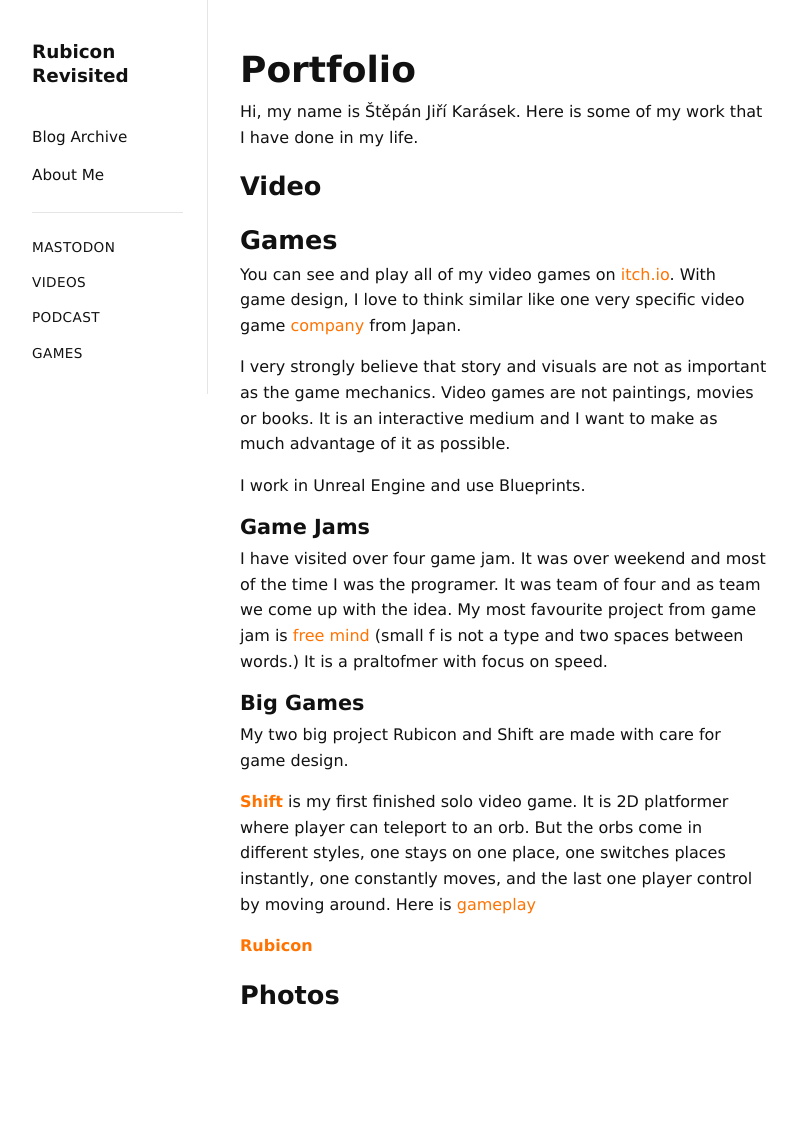
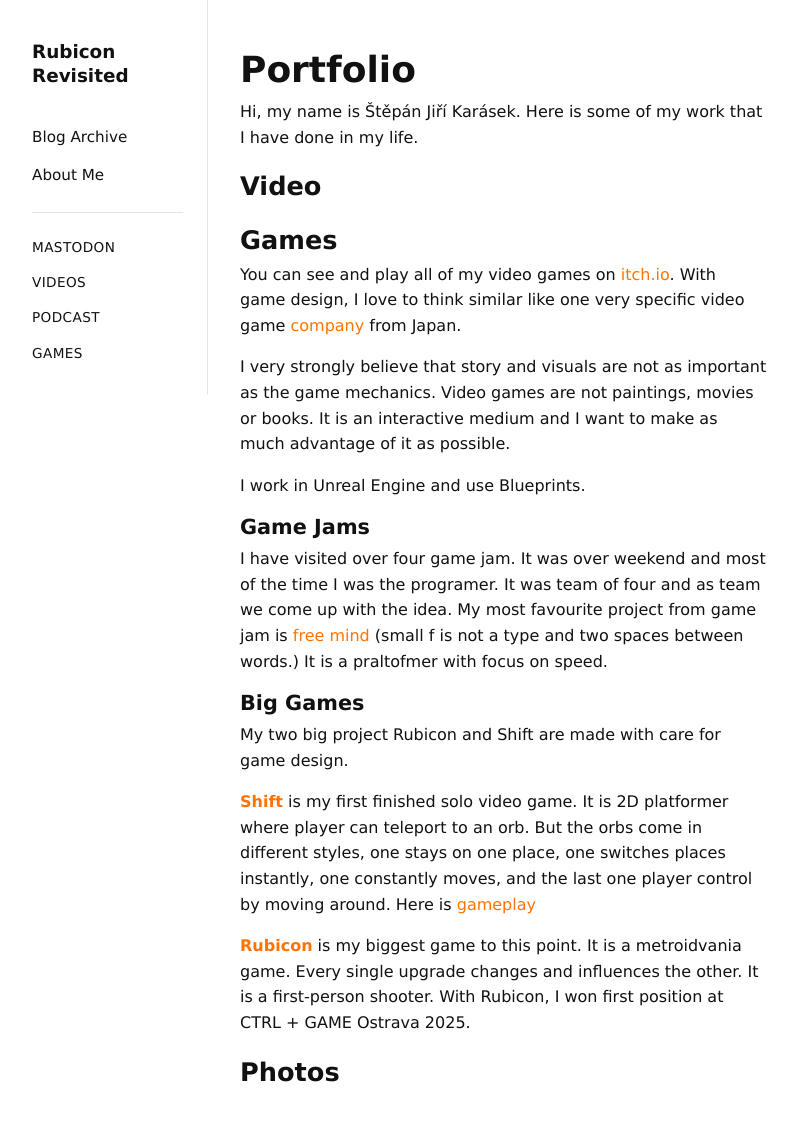
Before and after one commit to StepanJiri/stepankarasek.github.io, a Jekyll site: the page built from portfolio.md, in a window 1280 px wide. Shown: the whole page, without its empty margins (152-949 px from the left). Built offline with Jekyll 4.4.1, drawn with Linux system fonts in a browser that asks for light colours; before the commit the page ends 1057 px from its top, so only the background shows below that.

Commit message:
Update portfolio.md

```diff
--- a/portfolio.md
+++ b/portfolio.md
@@ -8,12 +8,6 @@ permalink: /portfolio/
 Hi, my name is Štěpán Jiří Karásek. Here is some of my work that I have done in my life.
 
 ## Video
-
-
-
-
-
-
 
 ## Games
 You can see and play all of my video games on [itch.io](https://jirka-karasek.itch.io/). With game design, I love to think similar like one very specific video game [company](https://www.nintendo.com/jp/index.html) from Japan.
@@ -31,7 +25,8 @@ My two big project Rubicon and Shift are made with care for game design.
 
 [**Shift**](https://jirka-karasek.itch.io/shift) is my first finished solo video game. It is 2D platformer where player can teleport to an orb. But the orbs come in different styles, one stays on one place, one switches places instantly, one constantly moves, and the last one player control by moving around. Here is [gameplay](https://youtu.be/vPJqZz_C4yU)
 
-[**Rubicon**](https://jirka-karasek.itch.io/rubicon)
+[**Rubicon**](https://jirka-karasek.itch.io/rubicon) is my biggest game to this point. It is a metroidvania game. Every single upgrade changes and influences the other. It is a first-person shooter. With Rubicon, I won first position at CTRL + GAME Ostrava 2025.
+
 
 
 
```
